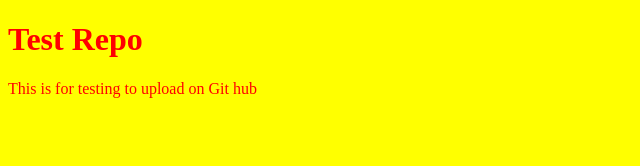
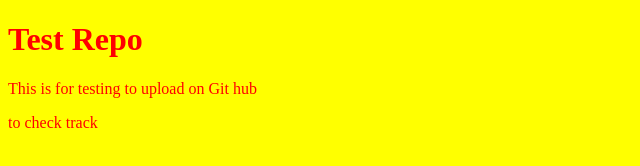
Before and after one commit to waqargen/testrepo, a plain HTML site: page index.html in a window 1280 px wide. Shown: the whole page, without its empty margins (0-640 px from the left). Drawn offline with Linux system fonts and the light colour scheme.

Commit message:
Test repo

```diff
--- a/index.html
+++ b/index.html
@@ -10,5 +10,6 @@
 <body>
     <h1>Test Repo</h1>
     <p>This is for testing to upload on Git hub</p>
+    <p>to check track</p>
 </body>
 </html>
```
